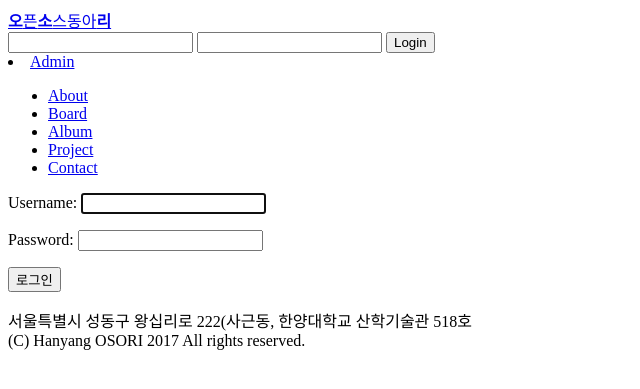
After one commit to HyOsori/Osori-Website, a Django app: page /accounts/login/ in a window 1280 px wide. The commit adds this page. Shown: the top 389 px of the page, without its empty margins (0-640 px from the left). Run offline with Django 3.2, Linux system fonts and the light colour scheme; parts of the project's set-up code (start-up, migrations or seed data) failed here and were passed over.

Commit message:
login implemented

```diff
--- a/osoriweb/osoriweb/urls.py
+++ b/osoriweb/osoriweb/urls.py
@@ -19,4 +19,5 @@ from django.contrib import admin
 urlpatterns = [
     url(r'^admin/', admin.site.urls),
     url(r'', include('website.urls')),
+    url(r'^accounts/', include('django.contrib.auth.urls')),
 ]
--- /dev/null
+++ b/osoriweb/website/templates/registration/login.html
@@ -0,0 +1,24 @@
+  {% extends 'website/template.html' %}
+  {% block content %}
+
+  <!-- 로그인 되어있는 경우 -->
+  {% if user.is_active %}
+  <h2> Welcome, {{user.username}} </h2>
+  <a href="{% url 'logout' %}">로그아웃</a>
+
+  <!-- 로그인 되어있지 않은 경우 -->
+  {% else %}
+  {% if form.errors %}
+    <!-- 에러발생시 -->
+  <p>ID나 비밀번호가 일치하지 않습니다.</p>
+  {% endif %}
+    <!-- 로그인 폼 -->
+  <form method="post" action="{% url 'login' %}">
+  {% csrf_token %}
+  <input type="hidden" name="next" value="" />
+  {{ form.as_p }}
+  <button type="submit">로그인</button>
+  </form>
+
+  {% endif %}
+  {% endblock %}
--- a/osoriweb/website/templates/website/template.html
+++ b/osoriweb/website/templates/website/template.html
@@ -8,8 +8,22 @@
 	<header>
 	<a href="{%url 'index_page'%}"><strong>오</strong>픈<strong>소</strong>스동아<strong>리</strong></a>
 
-<!-- login 부분 집어넣기 -->
-	</header>
+
+        {% if user.is_active %}
+
+			<li>{{user.username}}</li>
+  			<li><a href="{% url 'logout' %}">Logout</a></li>
+        {% else %}
+    <form action="{% url 'login' %}" method="POST">{% csrf_token %}
+        <input id="username-field" name="username" type="text" />
+        <input id="password-field" name="password" type="password" />
+        <button type="submit">Login</button>
+    </form>
+      <li><a href="{% url 'admin:index' %}">Admin</a></li>
+
+        {% endif %}
+
+
 	<nav>
 		<ul>
 			<li><a href="{% url 'about'%}">About</a></li>
@@ -20,6 +34,8 @@
 		</ul>
 	</nav>
 
+	</header>
+
 {% block content %}
 {% endblock %}
 
```
Also changed, not shown: osoriweb/osoriweb/settings.py (+8 -4 lines), osoriweb/website/templates/registration/logged_out.html (added, +7 -0 lines).
